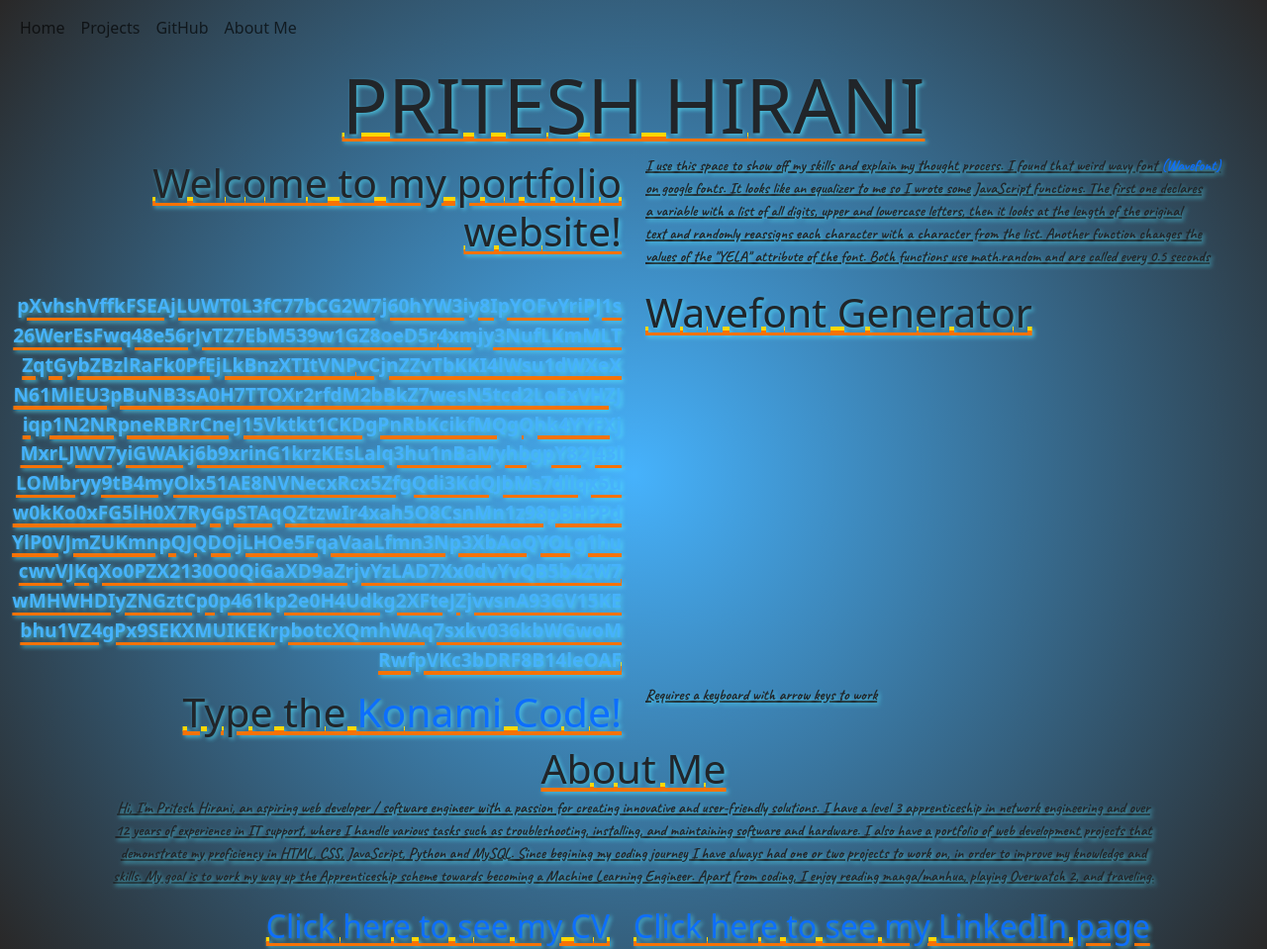
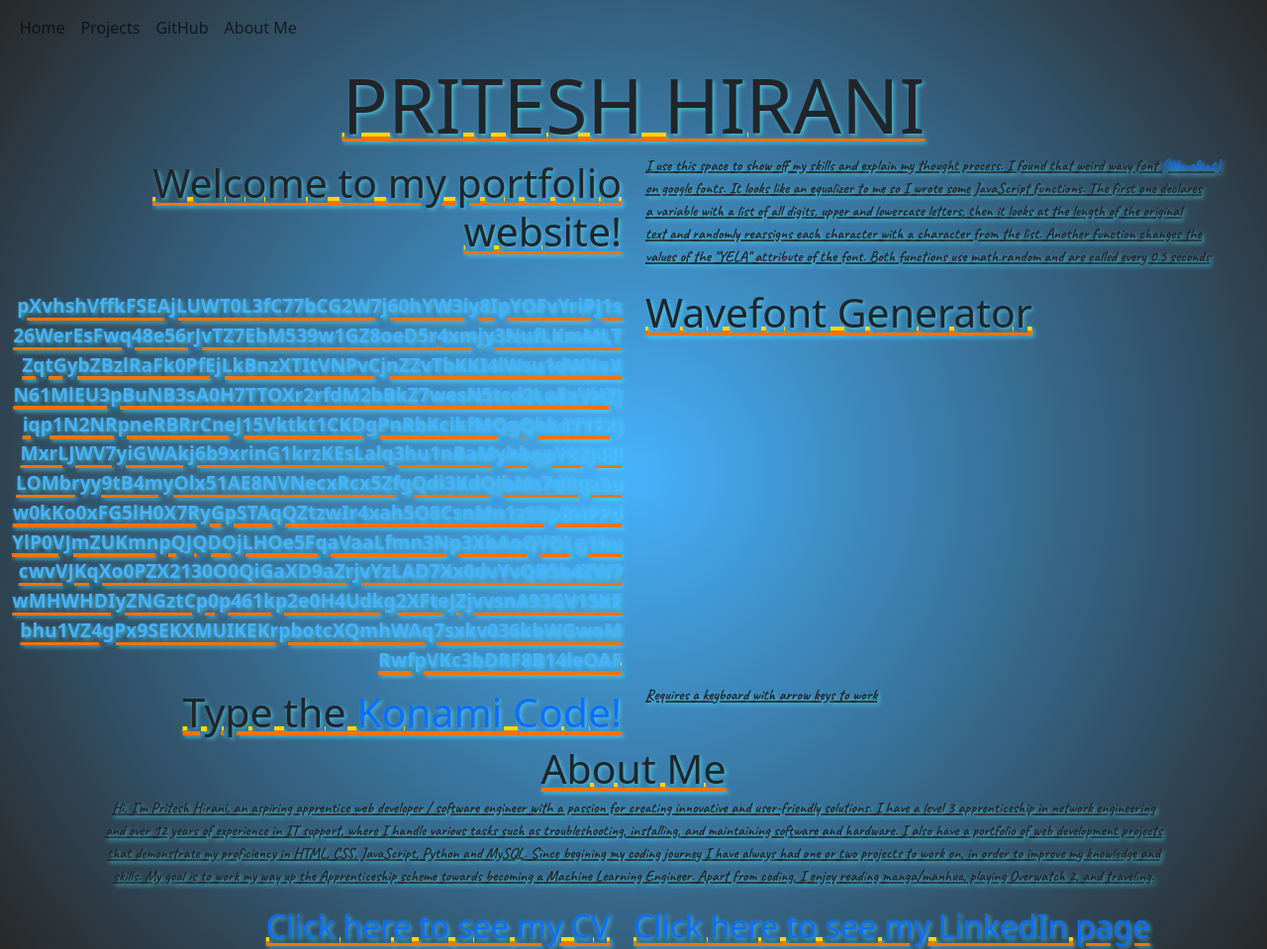
Before and after one commit to pr1735h/Portfolio, a website: page index.html in a window 1280 px wide. Shown: the whole page at 99% size. Drawn offline with nearby package versions, Linux system fonts and the light colour scheme; a web font is replaced by a local one.

Commit message:
Update index.html

```diff
--- a/index.html
+++ b/index.html
@@ -120,7 +120,7 @@
                 </div>
                 <div class="row">
                     <div class="col-12">
-                        <p class="text-center explain2">Hi, I'm Pritesh Hirani, an aspiring web developer /
+                        <p class="text-center explain2">Hi, I'm Pritesh Hirani, an aspiring apprentice web developer /
                             software
                             engineer with a passion for creating innovative and user-friendly solutions. I have a level
                             3 apprenticeship in network engineering and over 12 years of experience in IT support,
```
